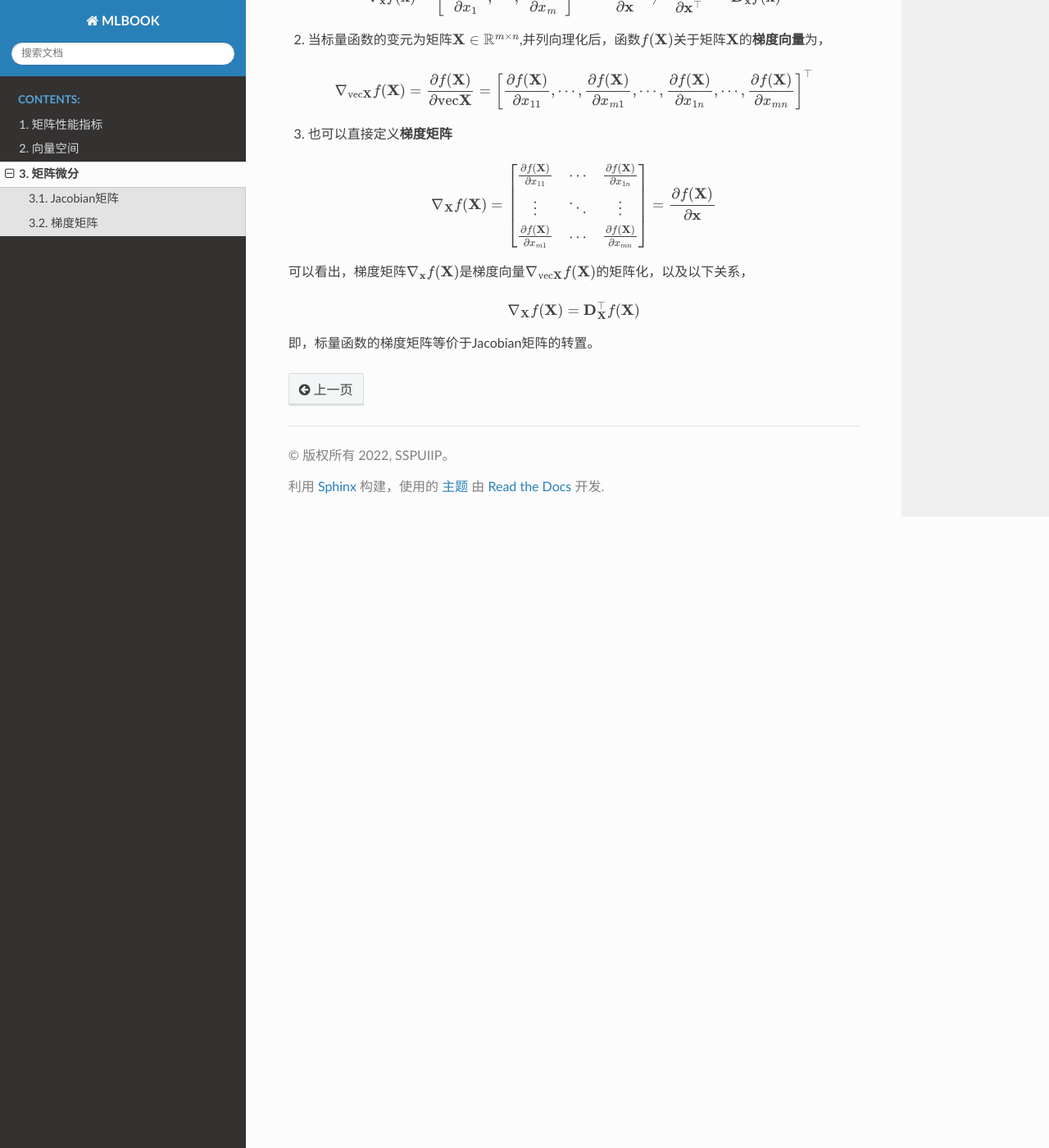
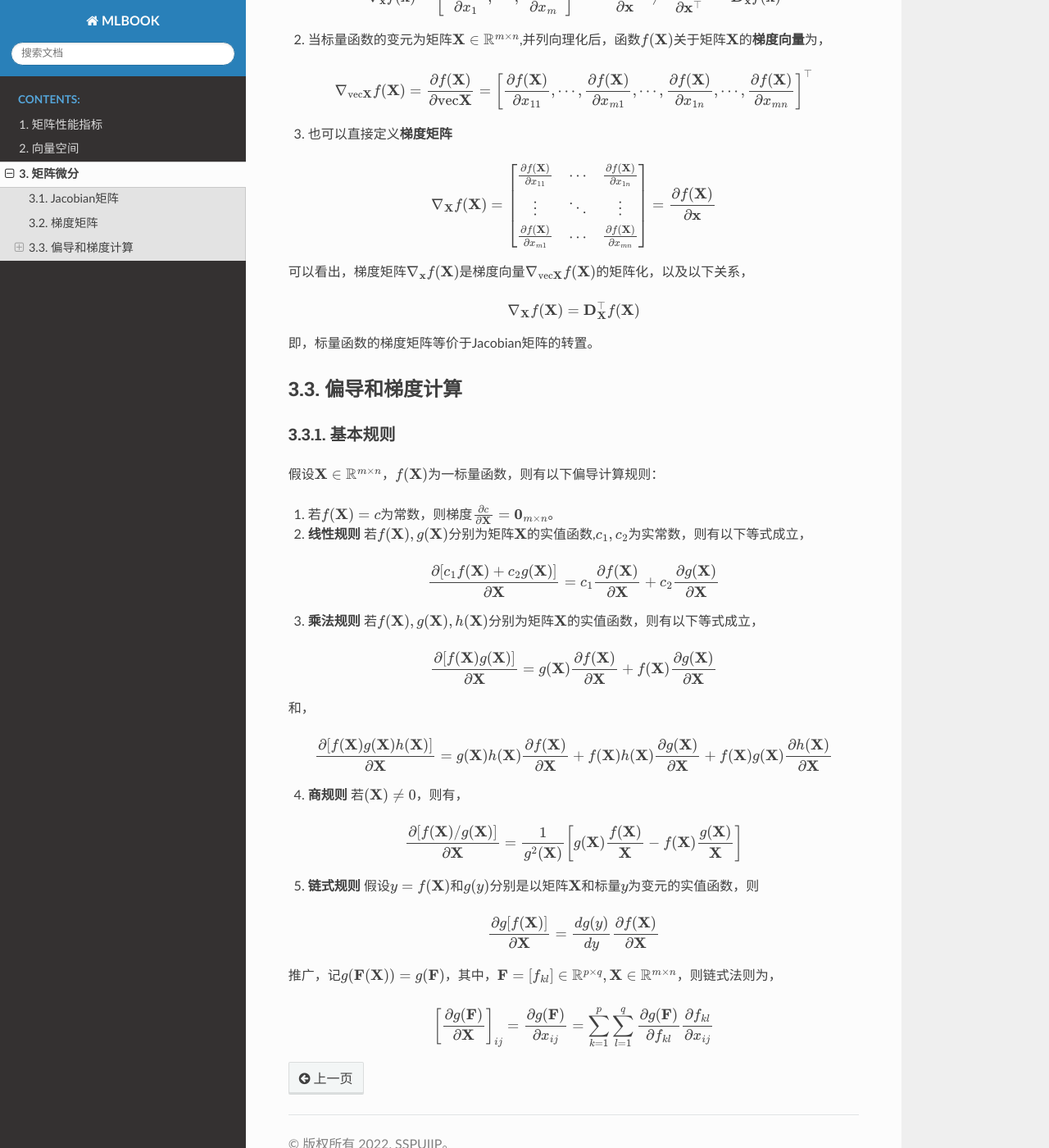
Before and after one commit to sspuiip/ml, a Sphinx documentation site: the page built from docs/source/matrix/matrixdiff.md, in a window 1280 px wide and 1400 px high, scrolled down 1540 px. Shown: the whole window at 82% size. Built offline with Sphinx 7.4.7 and the Read the Docs theme 2.0.0, drawn with Linux system fonts in a browser that asks for light colours.

Commit message:
update matrixdiff

```diff
--- a/docs/source/matrix/matrixdiff.md
+++ b/docs/source/matrix/matrixdiff.md
@@ -84,3 +84,49 @@ $$
 $$
 
 即，标量函数的梯度矩阵等价于Jacobian矩阵的转置。
+
+#### 偏导和梯度计算
+
+##### 基本规则
+
+假设$\mathbf{X}\in \mathbb{R}^{m\times n}$，$f(\mathbf{X})$为一标量函数，则有以下偏导计算规则：
+
+1. 若$f(\mathbf{X})=c$为常数，则梯度$\frac{\partial c}{\partial \mathbf{X}}=\mathbf{0}_{m\times n}$。
+
+2. **线性规则** 若$f(\mathbf{X}),g(\mathbf{X})$分别为矩阵$\mathbf{X}$的实值函数,$c_1,c_2$为实常数，则有以下等式成立，
+
+$$
+\frac{\partial [c_1f(\mathbf{X})+c_2g(\mathbf{X})]}{\partial \mathbf{X}}=c_1\frac{\partial f(\mathbf{X})}{\partial \mathbf{X}}+c_2\frac{\partial g(\mathbf{X})}{\partial \mathbf{X}}
+$$
+
+3. **乘法规则** 若$f(\mathbf{X}),g(\mathbf{X}),h(\mathbf{X})$分别为矩阵$\mathbf{X}$的实值函数，则有以下等式成立，
+
+$$
+\frac{\partial [f(\mathbf{X})g(\mathbf{X})]}{\partial \mathbf{X}}=g(\mathbf{X})\frac{\partial f(\mathbf{X})}{\partial \mathbf{X}}+f(\mathbf{X})\frac{\partial g(\mathbf{X})}{\partial \mathbf{X}}
+$$
+
+和，
+
+$$
+\frac{\partial [f(\mathbf{X})g(\mathbf{X})h(\mathbf{X})]}{\partial \mathbf{X}}=g(\mathbf{X})h(\mathbf{X})\frac{\partial f(\mathbf{X})}{\partial \mathbf{X}}+
+f(\mathbf{X})h(\mathbf{X})\frac{\partial g(\mathbf{X})}{\partial \mathbf{X}}+
+f(\mathbf{X})g(\mathbf{X})\frac{\partial h(\mathbf{X})}{\partial \mathbf{X}}
+$$
+
+4. **商规则** 若$(\mathbf{X})\neq 0$，则有，
+
+$$
+\frac{\partial [f(\mathbf{X})/g(\mathbf{X})]}{\partial \mathbf{X}}=\frac{1}{g^2(\mathbf{X})}\left[ g(\mathbf{X})\frac{f(\mathbf{X})}{\mathbf{X}}-f(\mathbf{X})\frac{g(\mathbf{X})}{\mathbf{X}}\right]
+$$
+
+5. **链式规则** 假设$y=f(\mathbf{X})$和$g(y)$分别是以矩阵$\mathbf{X}$和标量$y$为变元的实值函数，则
+
+$$
+\frac{\partial g[f(\mathbf{X})]}{\partial \mathbf{X}}=\frac{dg(y)}{dy}\frac{\partial f(\mathbf{X})}{\partial\mathbf{X}}
+$$
+
+推广，记$g(\mathbf{F}(\mathbf{X}))=g(\mathbf{F})$，其中，$\mathbf{F}=[f_{kl}]\in \mathbb{R}^{p\times q}, \mathbf{X}\in \mathbb{R}^{m\times n}$，则链式法则为，
+
+$$
+\left[\frac{\partial g(\mathbf{F})}{\partial \mathbf{X}}\right]_{ij}=\frac{\partial g(\mathbf{F})}{\partial x_{ij}}=\sum_{k=1}^p\sum_{l=1}^q \frac{\partial g(\mathbf{F})}{\partial f_{kl}}\frac{\partial f_{kl}}{\partial x_{ij}}
+$$
```
